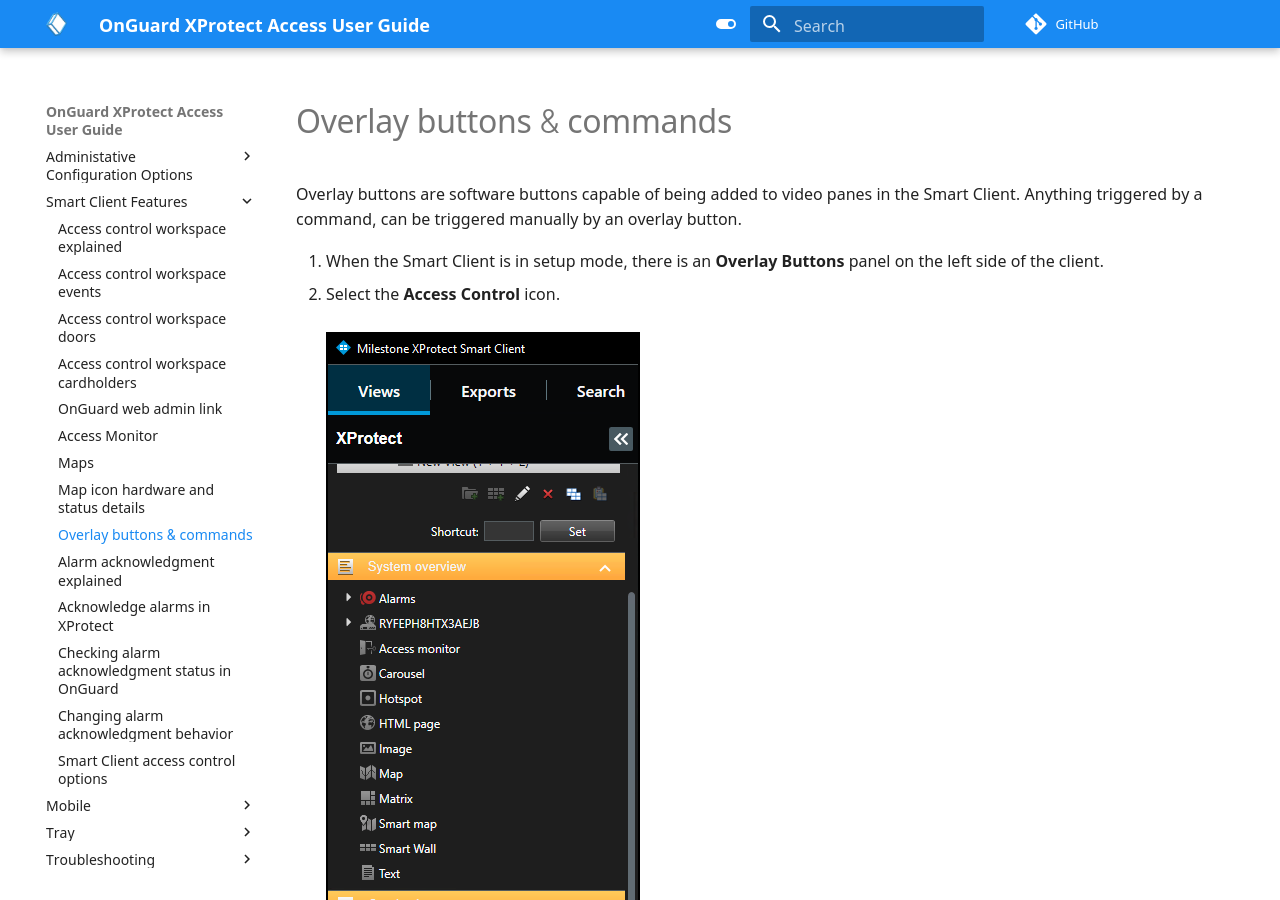
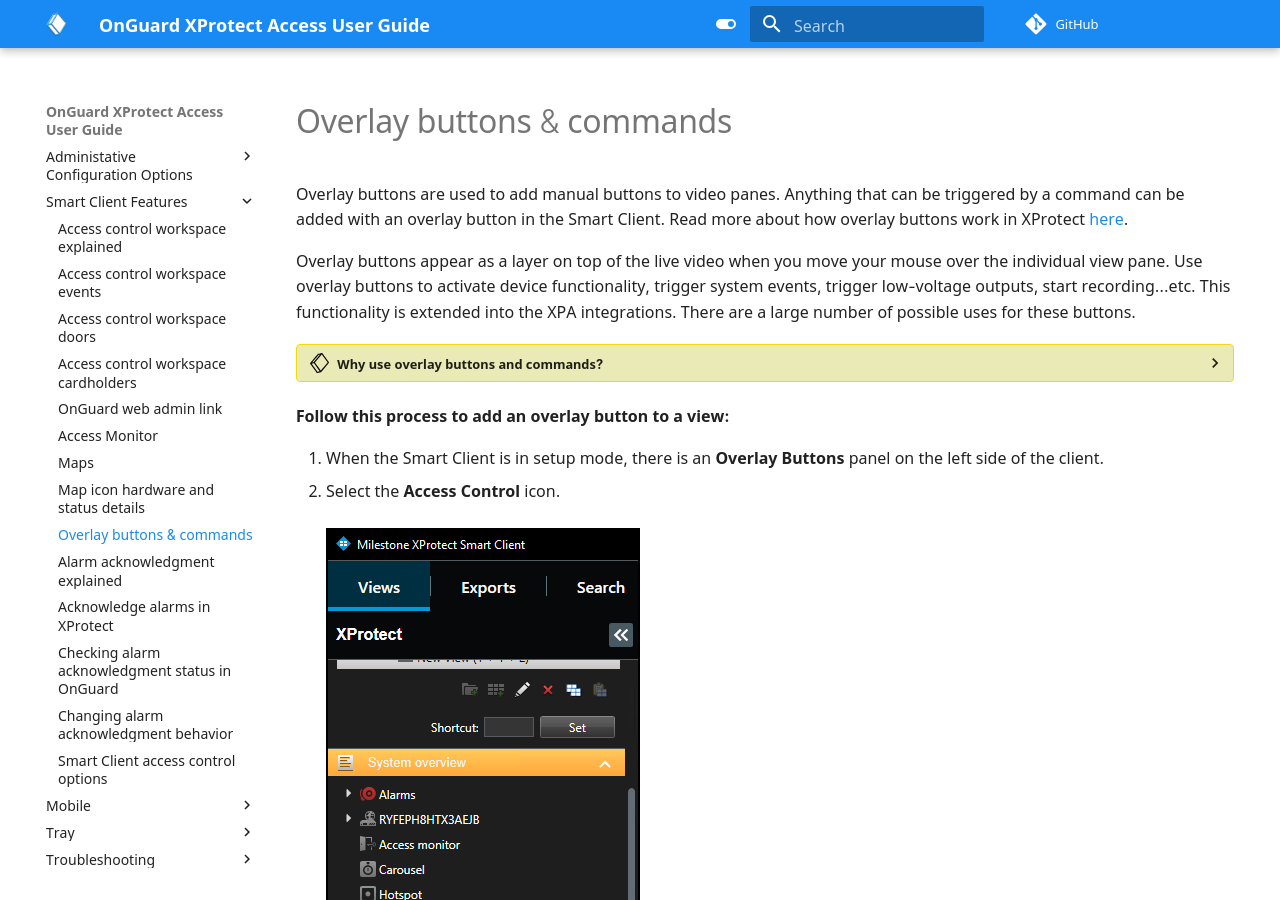
Before and after one commit to mjt-milestone/XPALenelS2DocSite, an MkDocs documentation site: the page built from docs/SCFeatures/OverlayButtons.md, in a window 1280 px wide and 900 px high. Built offline with MkDocs 1.6.1 and Material for MkDocs 9.7.7, drawn with Linux system fonts in a browser that asks for light colours; comment, search, counter and statistics services are not loaded.

Commit message:
Overlay buttons

```diff
--- a/docs/SCFeatures/OverlayButtons.md
+++ b/docs/SCFeatures/OverlayButtons.md
@@ -1,6 +1,25 @@
 # Overlay buttons & commands
 
-Overlay buttons are software buttons capable of being added to video panes in the Smart Client. Anything triggered by a command, can be triggered manually by an overlay button.
+Overlay buttons are used to add manual buttons to video panes. Anything that can be triggered by a command can be added with an overlay button in the Smart Client. Read more about how overlay buttons work in XProtect [here](https://doc.milestonesys.com/latest/en-US/standard_features/sf_sc/sf_configuration/sc_configuringcamerasettings.htm#Overlaybuttonsexplained).
+
+Overlay buttons appear as a layer on top of the live video when you move your mouse over the individual view pane. Use overlay buttons to activate device functionality, trigger system events, trigger low-voltage outputs, start recording…etc.  This functionality is extended into the XPA integrations. There are a large number of possible uses for these buttons.
+
+??? glass "Why use overlay buttons and commands?"
+    The most common use case for overlay buttons and XPA integrations is to allow experienced video operators the ability to add door lock and unlock functionality to the familiar Smart Client views they use everyday. The ability to add door control (lock/unlock functionality) to live views is a great way to increase the overall functionality of the entire system, and makes the integration between access control and video feel much more seamless from an operational perspective.
+
+    > ![SC GUI Unlock](img/CX.SCOverlayUse.png)
+
+    In particular, if customers want to visually verify access requests on highly secure doors, overlay buttons allow anyone who can view live video, to also have the ability to open the doors.
+
+    Other use cases can include any functionality connected to the door panel via programmable input and output connections, which can include the following:
+
+    >
+    >   - Control lights or heating/cooling systems.
+    >   - Arm/disarm connected intrusion alarms and other sensors.
+    >
+    ***
+
+**Follow this process to add an overlay button to a view:**
 
 1. When the Smart Client is in setup mode, there is an **Overlay Buttons** panel on the left side of the client.
 2. Select the **Access Control** icon.</br>
```
Also changed, not shown: docs/SCFeatures/img/CX.SCOverlayUse.png (added).
